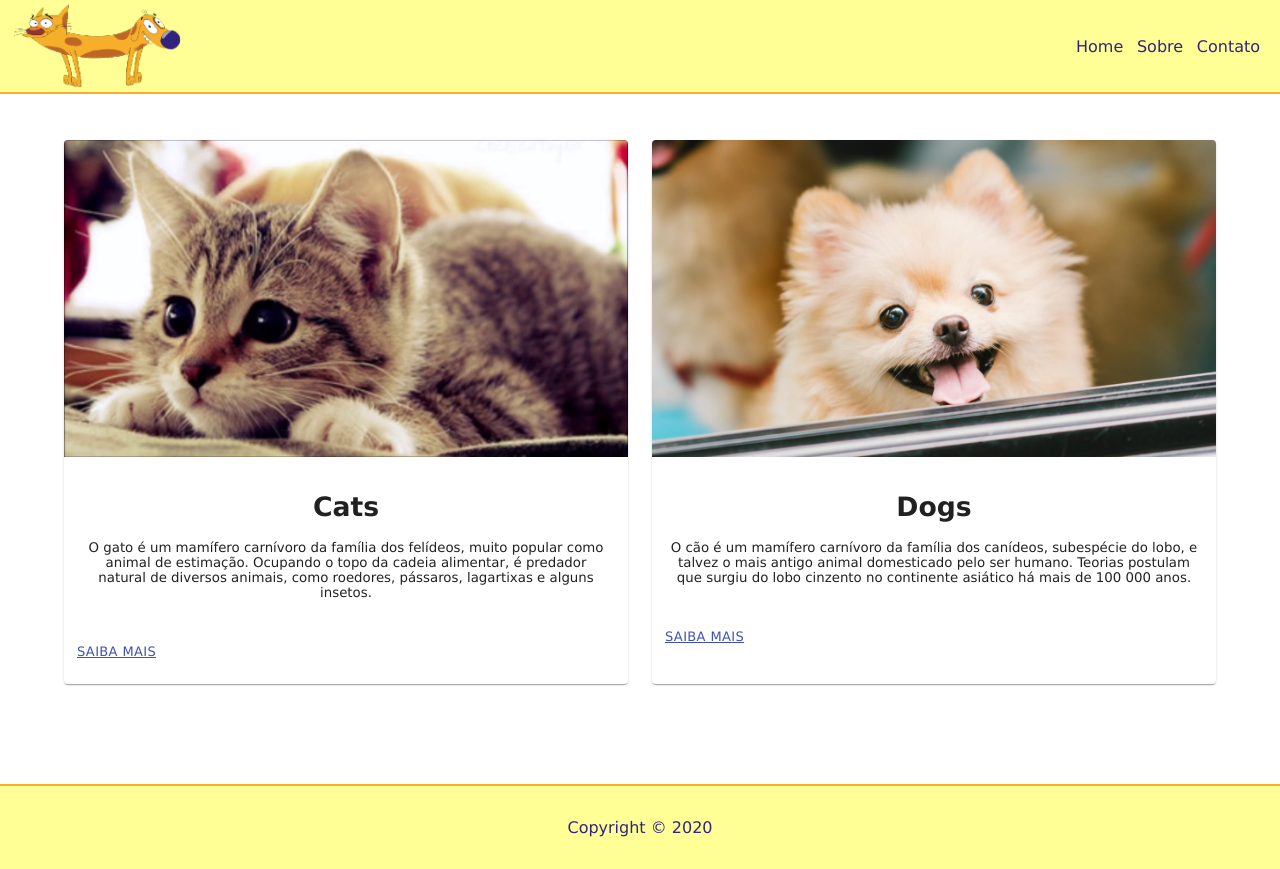
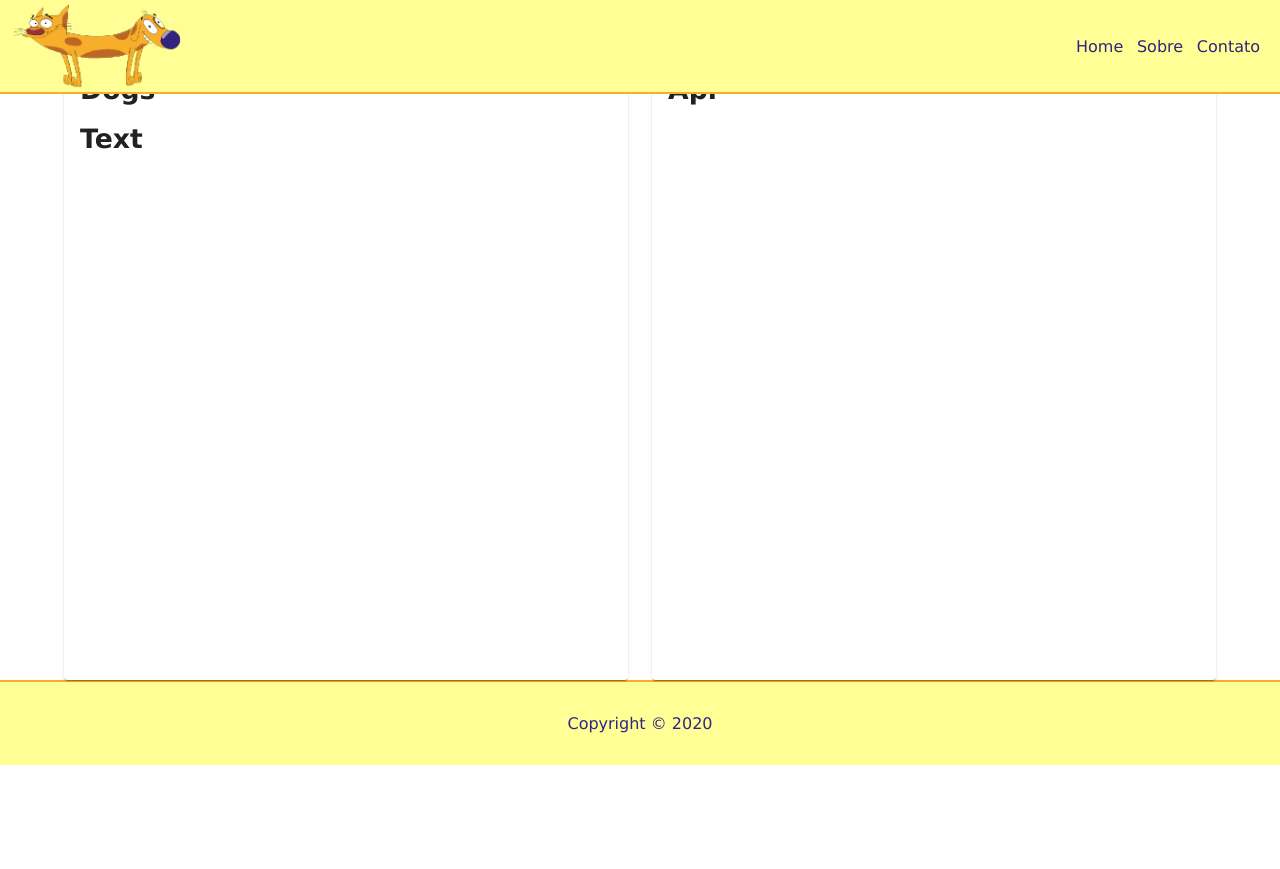
Before and after one commit to athenasaran/PI-GRUPO4, a React (Create React App) app in the folder catdog/: page /dog in a window 1280 px wide. After the commit the page ends 800 px from the top, so only its background shows below. Built offline with nearby package versions, Linux system fonts and the light colour scheme.

Commit message:
upgrade arquivos

```diff
--- a/catdog/src/App.js
+++ b/catdog/src/App.js
@@ -20,16 +20,16 @@ function App() {
             <Contato />
           </Route>
 
-          <Route path="/">
-            <Home />
-          </Route>
-
           <Route path="/cat">
             <Cat />
           </Route>
 
           <Route path="/dog">
             <Dog />
+          </Route>
+
+          <Route path="/">
+            <Home />
           </Route>
 
         </Switch>
--- a/catdog/src/pages/Cat/Cat.css
+++ b/catdog/src/pages/Cat/Cat.css
@@ -1,3 +1,17 @@
 .cat {
     margin: 100px 0;
+    text-align: center;
+    font-family: Verdana;
 }
+
+.cat-txt-card {
+    height: 80vh;
+    margin-left: 5vw;
+    margin-top: 5vh;
+}
+
+.cat-api-card {
+    height: 80vh;
+    margin-right: 5vw;
+    margin-top: 5vh;
+}
--- a/catdog/src/pages/Cat/Cat.jsx
+++ b/catdog/src/pages/Cat/Cat.jsx
@@ -1,5 +1,9 @@
 import React from "react";
 import Header from '../../components/Header/Header';
+import Grid from '@material-ui/core/Grid';
+import Card from '@material-ui/core/Card';
+import CardActionArea from '@material-ui/core/CardActionArea';
+import CardContent from '@material-ui/core/CardContent';
 import Footer from '../../components/Footer/Footer';
 import "./Cat.css";
 
@@ -9,8 +13,35 @@ const Cat = () => {
 
             <Header />
             <div className="Cat">
+                <Grid container spacing={3}>
+                        <Grid item xs={6}>
+                                <Card className="cat-txt-card">
+                                    <CardActionArea>
 
-                <h1>Cat</h1>
+                                        <CardContent>
+                                            <h1>Cats</h1>
+                                            <h1>Text</h1>
+
+                                        </CardContent>
+                                    </CardActionArea>
+
+                                </Card>
+                        </Grid>
+                        <Grid item xs={6}>
+                        <Card className="cat-api-card">
+                                    <CardActionArea>
+
+                                        <CardContent>
+                                            <h1>Api</h1>
+
+                                        </CardContent>
+                                    </CardActionArea>
+
+                                </Card>
+                        </Grid>
+
+                </Grid>
+
 
 
             </div>
--- a/catdog/src/pages/Dog/Dog.css
+++ b/catdog/src/pages/Dog/Dog.css
@@ -1,3 +1,17 @@
 .dog {
     margin: 100px 0;
+    text-align: center;
+    font-family: Verdana;
 }
+
+.dog-txt-card {
+    height: 80vh;
+    margin-left: 5vw;
+    margin-top: 5vh;
+}
+
+.dog-api-card {
+    height: 80vh;
+    margin-right: 5vw;
+    margin-top: 5vh;
+}
--- a/catdog/src/pages/Dog/Dog.jsx
+++ b/catdog/src/pages/Dog/Dog.jsx
@@ -1,5 +1,9 @@
 import React from "react";
 import Header from '../../components/Header/Header';
+import Grid from '@material-ui/core/Grid';
+import Card from '@material-ui/core/Card';
+import CardActionArea from '@material-ui/core/CardActionArea';
+import CardContent from '@material-ui/core/CardContent';
 import Footer from '../../components/Footer/Footer';
 import "./Dog.css";
 
@@ -10,7 +14,34 @@ const Dog = () => {
             <Header />
             <div className="Dog">
 
-                <h1>Dog</h1>
+                <Grid container spacing={3}>
+                            <Grid item xs={6}>
+                                    <Card className="dog-txt-card">
+                                        <CardActionArea>
+
+                                            <CardContent>
+                                                <h1>Dogs</h1>
+                                                <h1>Text</h1>
+
+                                            </CardContent>
+                                        </CardActionArea>
+
+                                    </Card>
+                            </Grid>
+                            <Grid item xs={6}>
+                            <Card className="dog-api-card">
+                                        <CardActionArea>
+
+                                            <CardContent>
+                                                <h1>Api</h1>
+
+                                            </CardContent>
+                                        </CardActionArea>
+
+                                    </Card>
+                            </Grid>
+
+                </Grid>
 
 
             </div>
```
Also changed, not shown: 1 other file (tests, documents, lock files or other folders).
